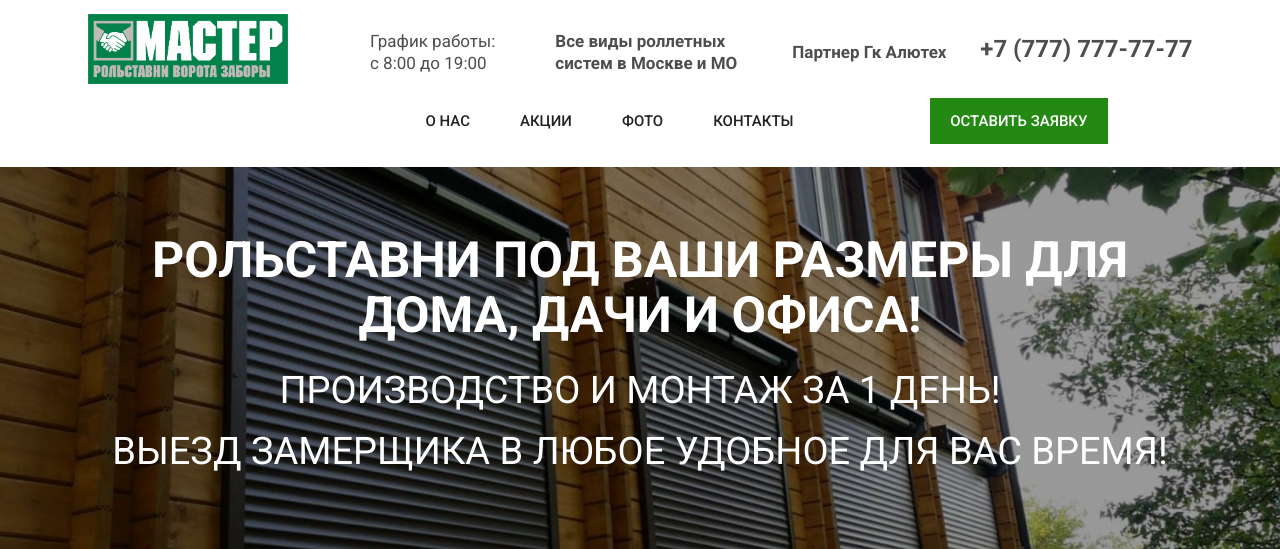
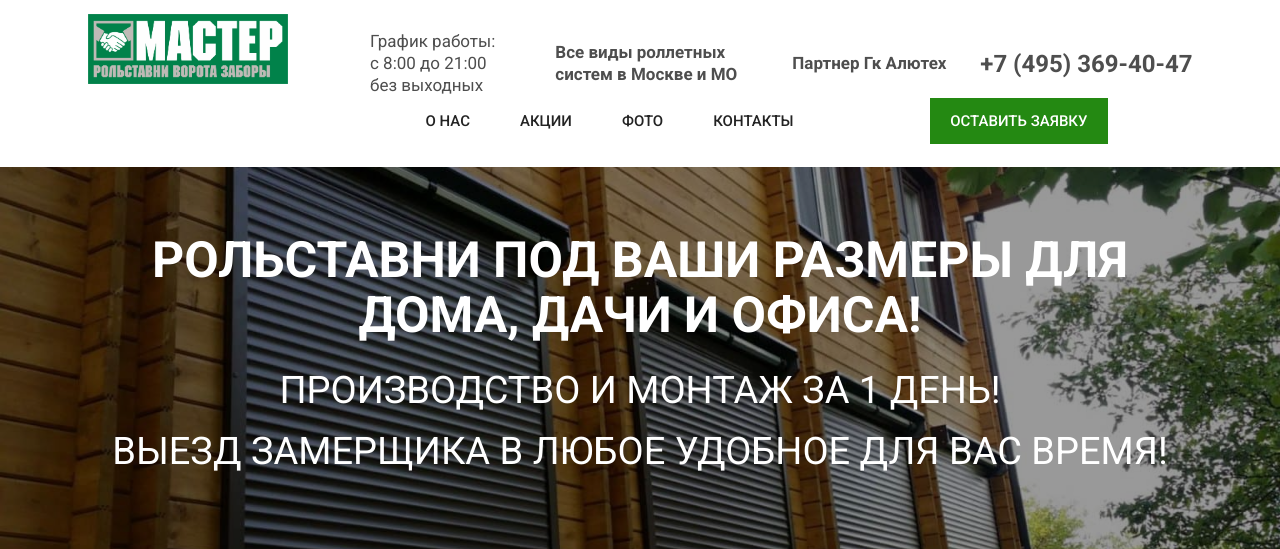
Before and after one commit to artem-create16/site_master, a Flask app: page / in a window 1280 px wide. Shown: the top 549 px of the page. Run offline with Flask 2, Linux system fonts and the light colour scheme; some libraries are stand-ins or nearby versions.

Commit message:
Added information

```diff
--- a/application/static/main.css
+++ b/application/static/main.css
@@ -514,7 +514,7 @@ a.insta, span.insta {
 .phone-top .phone {
     display: block;
     font: bold 24px Roboto;
-    margin-top: 15px;
+    margin-top: 30px;
     margin-right: 0px;
 }
 
--- a/application/templates/errors/error404.html
+++ b/application/templates/errors/error404.html
@@ -19,7 +19,9 @@
         <div class="head-block">
             <div class="shedule">
                 График работы:<br/>
-                с 8:00 до 19:00
+                с&nbsp;8:00 до&nbsp;21:00
+                <br>
+                без выходных
             </div>
             <div class="attention">
                 Все виды роллетных систем в Москве и МО
@@ -29,7 +31,7 @@
             </div>
         </div>
         <div class='phone-top'>
-            <span class='phone comagic-msk' data-prefix='7495'>+7 (777) 777-77-77</span>
+            <span class='phone comagic-msk' data-prefix='7495'>+7 (495) 369-40-47</span>
         </div>
     </div>
 
--- a/application/templates/index.html
+++ b/application/templates/index.html
@@ -43,7 +43,9 @@
         <div class="head-block">
             <div class="shedule">
                 График работы:<br/>
-                с 8:00 до 19:00
+                с&nbsp;8:00 до&nbsp;21:00
+                <br>
+                без выходных
             </div>
             <div class="attention">
                 Все виды роллетных систем в Москве и МО
@@ -53,7 +55,7 @@
             </div>
         </div>
         <div class='phone-top'>
-            <span class='phone comagic-msk' data-prefix='7495'>+7 (777) 777-77-77</span>
+            <span class='phone comagic-msk'>+7 (495) 369-40-47</span>
         </div>
     </div>
     <div class="top-menu-holder">
@@ -192,7 +194,7 @@
                 <p>Выезд замерщика в&nbsp;любое удобное для Вас время!</p>
             </div>
             <div class="sub-title2">
-                <p>График работы: с&nbsp;8:00 до&nbsp;19:00</p>
+                <p>График работы: с&nbsp;8:00 до&nbsp;21:00 без выходных</p>
                 <p>Все виды роллетных систем в&nbsp;Москве и&nbsp;МО</p>
                 <p>Партнер Гк&nbsp;Алютех</p>
             </div>
@@ -407,26 +409,26 @@
             </a>
         </div>
         <div class="text-about">
-            Наша компания занимается производством и установкой ворот, заборов, рольставен и шлагбаумов.
+            Наша компания занимается производством и&nbsp;установкой ворот, заборов, рольставен и&nbsp;шлагбаумов.
             <br>
             <br>
-            Мы работаем в этой области более 13-ти лет и за это время у нас сформировалась отличная команда специалистов
-            - профессиональных монтажников, сварщиков, замерщиков, менеджеров.
+            Мы&nbsp;работаем в&nbsp;этой области более 13-ти лет и&nbsp;за&nbsp;это время у&nbsp;нас сформировалась отличная команда специалистов
+&mdash;&nbsp;профессиональных монтажников, сварщиков, замерщиков, менеджеров.
             <br>
             <br>
-            Заказывая производство и установку у нас, Вы можете быть уверены в том, что будут использоваться
-            качественные материалы и изделия. Почему? Потому что мы не хотим переделывать свою работу и очень хотим,
-            чтобы Ваши соседи и друзья обращались к нам по Вашим рекомендациям. Мы всегда Вам рады!
+            Заказывая производство и&nbsp;установку у&nbsp;нас, Вы&nbsp;можете быть уверены в&nbsp;том, что будут использоваться
+качественные материалы и&nbsp;изделия. Почему? Потому что мы&nbsp;не&nbsp;хотим переделывать свою работу и&nbsp;очень хотим,
+чтобы Ваши соседи и&nbsp;друзья обращались к&nbsp;нам по&nbsp;Вашим рекомендациям. Мы&nbsp;всегда Вам рады!
             <br>
             <br>
-            Телефон: +7 (777) 777 77 77<br>
-            E-mail: info@5master.ru<br>
-            Адрес: Московская область,городской округ Красногорск, деревня Гольёво, Центральная улица, 1Б<br>
-            Режим работы: ежедневно с 9:00 до 21:00<br><br>
-            Мобильный офис работает ежедневно без выходных и праздничных дней
+            Телефон: +7 (495) 369-40-47<br>
+            E-mail: 5master_info@mail.ru<br>
+            Адрес: Московская область, г. Красногорск.&nbsp;ул. Центральная&nbsp;3А<br>
+            Режим работы: ежедневно с&nbsp;9:00 до&nbsp;21:00<br><br>
+            Мобильный офис работает ежедневно без выходных и&nbsp;праздничных дней
             <br>
-            Сделать заказ, вызвать замерщика, сделать расчет или получить профессиональную консультацию Вы можете по
-            телефону +7 (777) 777 77 77 или заполнив форму ниже.
+Сделать заказ, вызвать замерщика, сделать расчет или получить профессиональную консультацию&nbsp;Вы можете по
+телефону +7&nbsp;(495)&nbsp;369-40-47 или заполнив форму ниже.
         </div>
     </div>
 </div>
@@ -585,19 +587,16 @@
                     <a class="insta" rel="nofollow" href="#"></a>
                 </div>
 
-
             </div>
             <div class="col-md-4">
                 <div class='adress'>
-                    111111, г. Москва, ул. Пушкина,<br/>д.1, стр.1, оф.1<br/>
-                    ИНН: 11111111, ОГРН: 1111111111<br>
+                    Московская область, г. Красногорск.&nbsp;ул. Центральная&nbsp;3А
                 </div>
-                <div class="schedule"></div>
-                График работы: с 9:00 до 21:00
+                <div class="schedule">График работы: с 9:00 до 21:00 без выходных</div>
                 <div class="footer-phone">
                     <div class="phone-footer-holder">
                         <i class='fa fa-phone'></i>
-                        <span class='phone comagic-msk'>+7 (777) 777-77-77</span>
+                        <span class='phone comagic-msk'>+7 (495) 369-40-47</span>
                     </div>
                 </div>
 
```
Also changed, not shown: application/templates/calculator.html (+7 -6 lines), application/static/img/calculator/kind/lattice.jpg.
